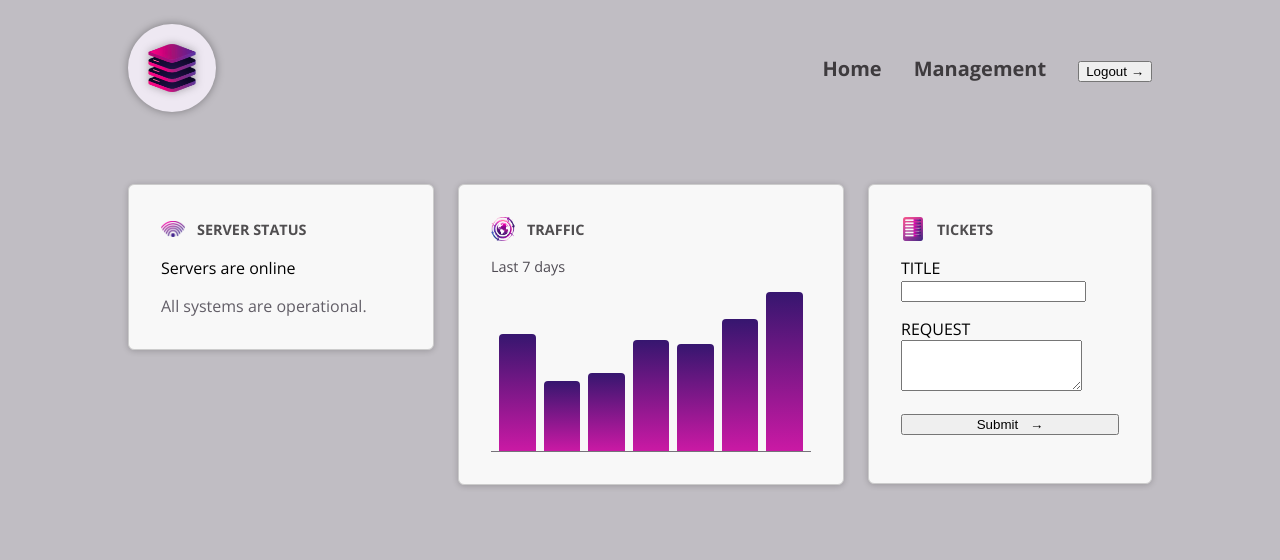
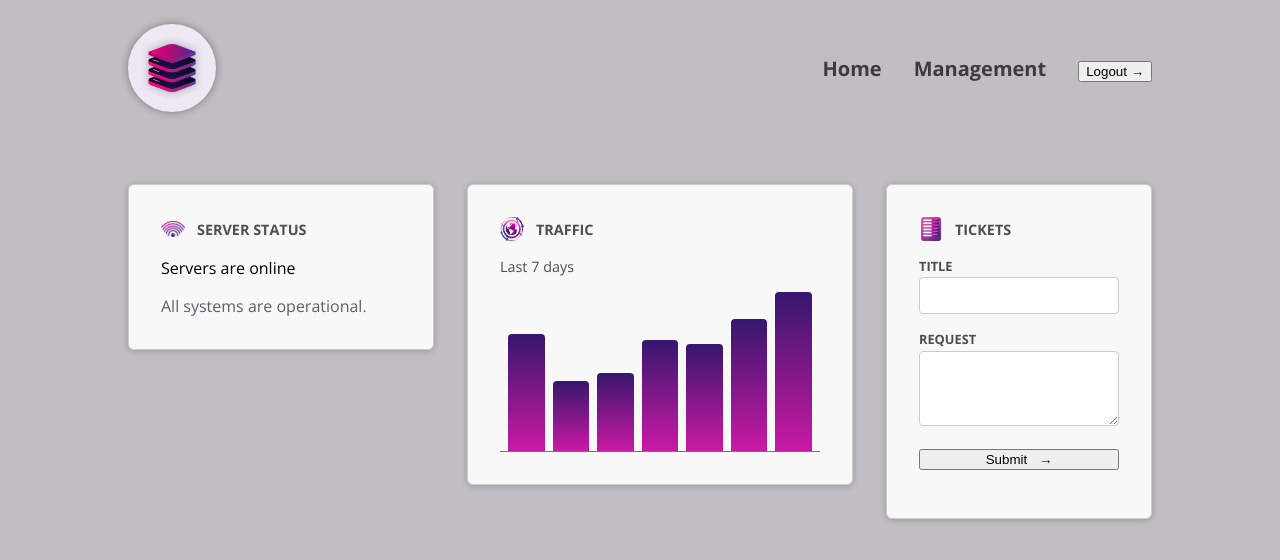
Before and after one commit to Mig-uel/angular-complete-guide, an Angular app in the folder components-deep-dive/: page / in a window 1280 px wide. Shown: the top 560 px of the page. Built offline with nearby package versions, Linux system fonts and the light colour scheme.

Commit message:
feat: enhance control component with encapsulation and styles
- Added ViewEncapsulation.None to the control component for better
  style scoping.
- Updated HTML structure to include a class for styling.
- Added documentation on Shadow DOM usage for clarity.

```diff
--- a/components-deep-dive/src/app/shared/control/control.component.html
+++ b/components-deep-dive/src/app/shared/control/control.component.html
@@ -1,4 +1,4 @@
-<p>
+<p class="control">
   <label [for]="label()">{{label().toLocaleUpperCase()}}</label>
   <ng-content select="input, textarea" />
 </p>
--- a/components-deep-dive/src/app/shared/control/control.component.ts
+++ b/components-deep-dive/src/app/shared/control/control.component.ts
@@ -1,11 +1,30 @@
-import { Component, input } from '@angular/core';
+import { Component, input, ViewEncapsulation } from '@angular/core';
 
 @Component({
   selector: 'app-control',
   imports: [],
   templateUrl: './control.component.html',
   styleUrl: './control.component.css',
+  encapsulation: ViewEncapsulation.None,
 })
 export class ControlComponent {
   label = input.required<string>();
 }
+
+/**
+ * The Shadow Dom
+ *
+ * A browser feature that allows you to attach hidden DOM structures to DOM
+ * elements
+ *
+ * Example:
+ * The built-in <video> element hides a more complex DOM tree that's
+ * used internally
+ *
+ * For CSS styling, the Shadow DOM can be used to scope CSS styles to
+ * that hidden tree - instead of applying styles globally to the
+ * entire page
+ *
+ * Angular can emulate this Shadow DOM browser feature for its own
+ * components
+ */
```
